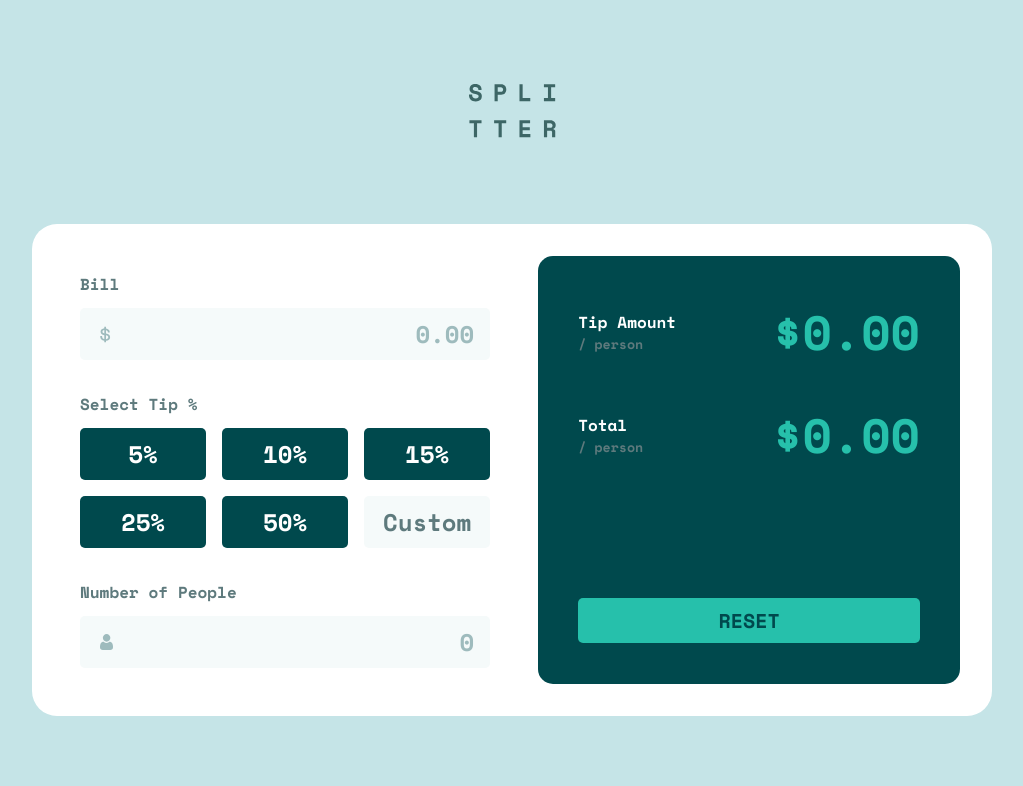
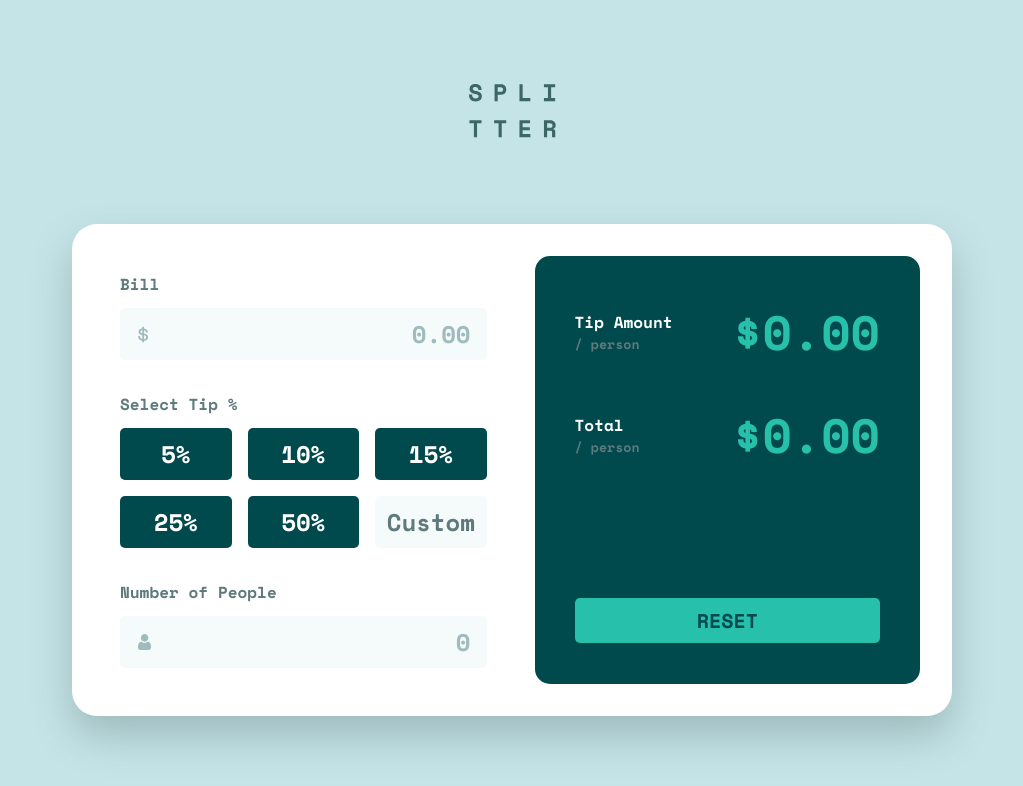
Before and after one commit to weebao/tip-calculator-app-main, a React (Create React App) app: page / in a window 1280 px wide. Shown: the top 786 px of the page, without its empty margins (128-1151 px from the left). Built offline with nearby package versions, Linux system fonts and the light colour scheme.

Commit message:
add shadow

```diff
--- a/src/styles/App.css
+++ b/src/styles/App.css
@@ -205,6 +205,7 @@ html {
   display: flex;
   flex-direction: row;
   gap: 2rem;
+  box-shadow: 0px 20px 40px 0px hsl(184deg, 19%, 68%);
   box-sizing: border-box;
   border-radius: 25px;
   padding: 2rem;
@@ -238,7 +239,7 @@ html {
     transform: translate(-50%, -50%);
   }
   .App .bill-card {
-    width: 60rem;
+    width: 55rem;
   }
 }
 @media only screen and (max-width: 1000px) {
--- a/src/styles/App.scss
+++ b/src/styles/App.scss
@@ -3,7 +3,7 @@
 @import 'Color';
 @import url('https://fonts.googleapis.com/css2?family=Space+Mono:wght@700&display=swap');
 
-$desktop-card-size: 60rem;
+$desktop-card-size: 55rem;
 
 html {
     background-color: $light-grayish-cyan;
@@ -32,6 +32,8 @@ html {
         display: flex;
         flex-direction: row;
         gap: 2rem;
+
+        box-shadow: 0px 20px 40px 0px $slightly-light-grayish-cyan;
 
         box-sizing: border-box;
         border-radius: 25px;
```
Also changed, not shown: 1 other file (tests, documents, lock files or other folders).
